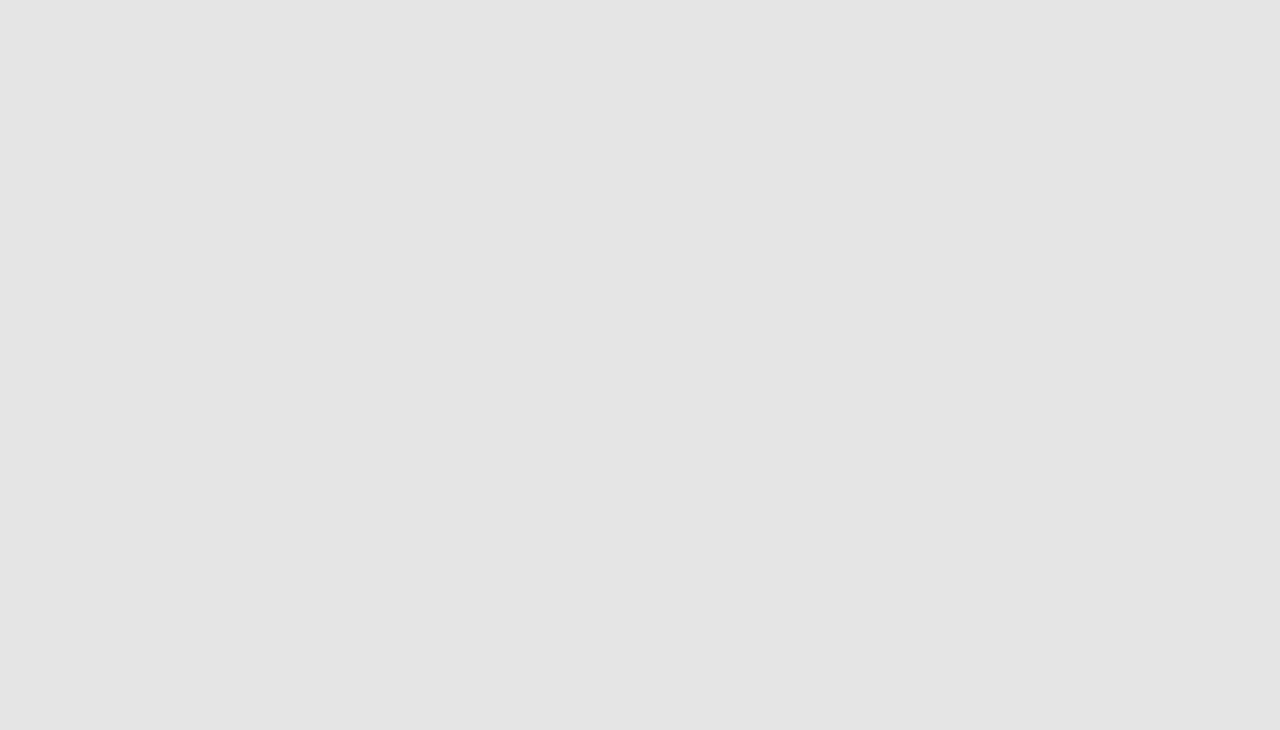
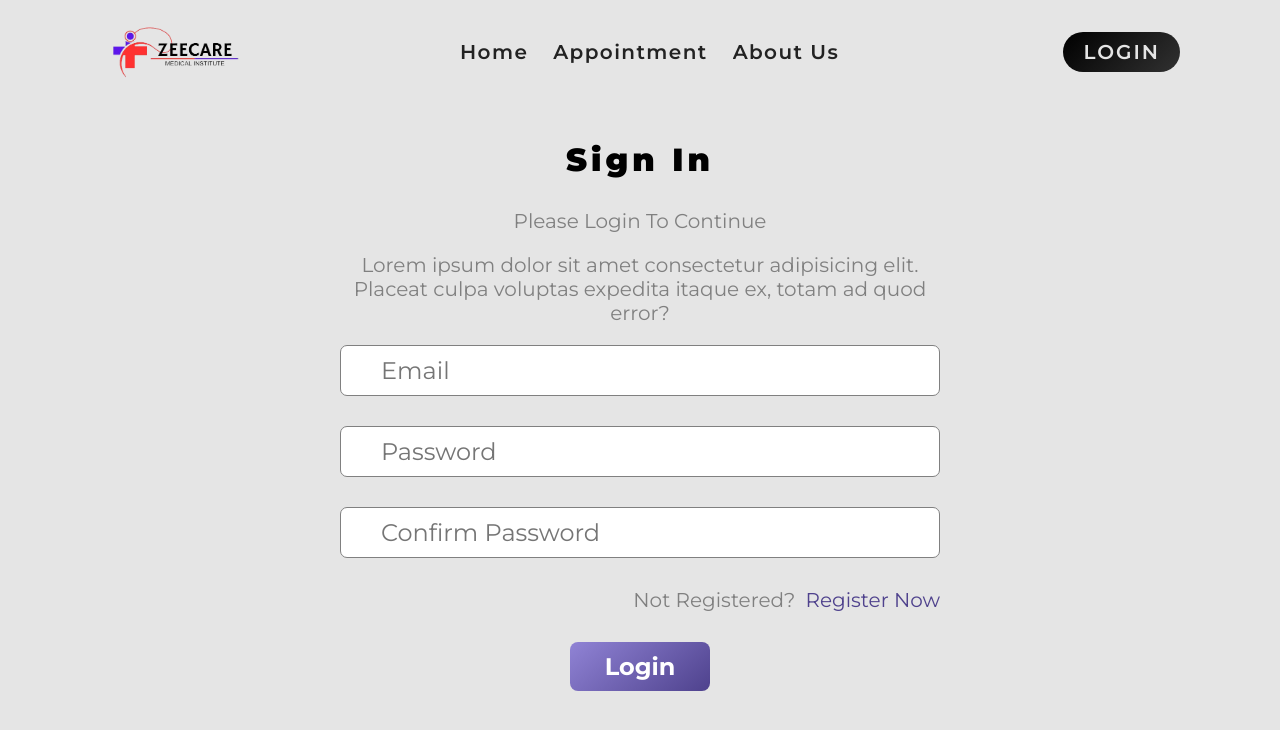
Before and after one commit to chetanKau/Hospital_Management_Frontend, a React (Vite) app: page /login in a window 1280 px wide. Shown: the top 730 px of the page. Built offline with nearby package versions, Linux system fonts and the light colour scheme; no server answers.

Commit message:
Login logout authentication completed

```diff
--- a/src/App.jsx
+++ b/src/App.jsx
@@ -1,3 +1,4 @@
+/* eslint-disable no-unused-vars */
 // import React from 'react';
 import "./App.css";
 import { BrowserRouter as Router, Routes, Route } from "react-router-dom"
@@ -6,13 +7,38 @@
 import AboutUs from './pages/AboutUs';
 import Login from "./pages/Login";
 import Register from './pages/Register';
-import { ToastContainer, toast } from 'react-toastify';
+import { ToastContainer } from 'react-toastify';
 import 'react-toastify/dist/ReactToastify.css';
+import Navbar from "./components/Navbar";
+import { useContext, useEffect } from "react";
+import { Context } from "./main";
+import axios from "axios";
 
 const App = () => {
+
+  // eslint-disable-next-line no-unused-vars
+  const { isAuthenticated, setIsAuthenticated, setUser } = useContext(Context)
+
+  useEffect(() => {
+    const fetchUser = async () => {
+      try {
+        const response = await axios.get("http://localhost:4000/api/v1/user/patient/me", { withCredentials: true })
+        setIsAuthenticated(true);
+        setUser(response.data.user);
+      } catch (error) {
+        setIsAuthenticated(false);
+        setUser({});
+      }
+    };
+    fetchUser()
+
+    // eslint-disable-next-line react-hooks/exhaustive-deps
+  }, [isAuthenticated])
+
   return (
     <>
       <Router>
+        <Navbar />
         <Routes>
           <Route path="/" element={<Home />} />
           <Route path="/appointment" element={<Appointment />} />
--- a/src/components/MessageForm.jsx
+++ b/src/components/MessageForm.jsx
@@ -1,6 +1,6 @@
 /* eslint-disable no-undef */
 import axios from 'axios';
-import React, { useState } from 'react'
+import  { useState } from 'react'
 import { toast } from 'react-toastify';
 
 const MessageForm = () => {
--- /dev/null
+++ b/src/components/Navbar.jsx
@@ -0,0 +1,68 @@
+import  { useContext, useState } from "react";
+import { Link, useNavigate } from "react-router-dom";
+import { GiHamburgerMenu } from "react-icons/gi";
+import axios from "axios";
+import { toast } from "react-toastify";
+import { Context } from "../main";
+
+const Navbar = () => {
+  const [show, setShow] = useState(false);
+  const { isAuthenticated, setIsAuthenticated } = useContext(Context);
+
+  const handleLogout = async () => {
+    await axios
+      .get("http://localhost:4000/api/v1/user/patient/logout", {
+        withCredentials: true,
+      })
+      .then((res) => {
+        toast.success(res.data.message);
+        setIsAuthenticated(false);
+      })
+      .catch((err) => {
+        toast.error(err.response.data.message);
+      });
+  };
+
+  const navigateTo = useNavigate();
+
+  const goToLogin = () => {
+    navigateTo("/login");
+  };
+
+  return (
+    <>
+      <nav className={"container"}>
+        <div className="logo">
+          <img src="/logo.png" alt="logo" className="logo-img" />
+        </div>
+        <div className={show ? "navLinks showmenu" : "navLinks"}>
+          <div className="links">
+            <Link to={"/"} onClick={() => setShow(!show)}>
+              Home
+            </Link>
+            <Link to={"/appointment"} onClick={() => setShow(!show)}>
+              Appointment
+            </Link>
+            <Link to={"/about"} onClick={() => setShow(!show)}>
+              About Us
+            </Link>
+          </div>
+          {isAuthenticated ? (
+            <button className="logoutBtn btn" onClick={handleLogout}>
+              LOGOUT
+            </button>
+          ) : (
+            <button className="loginBtn btn" onClick={goToLogin}>
+              LOGIN
+            </button>
+          )}
+        </div>
+        <div className="hamburger" onClick={() => setShow(!show)}>
+          <GiHamburgerMenu />
+        </div>
+      </nav>
+    </>
+  );
+};
+
+export default Navbar;
--- a/src/pages/Login.jsx
+++ b/src/pages/Login.jsx
@@ -1,11 +1,97 @@
-import React from 'react'
+import axios from "axios";
+import { useContext, useState } from "react";
+import { toast } from "react-toastify";
+import { Context } from "../main";
+import { Link, useNavigate, Navigate } from "react-router-dom";
 
 const Login = () => {
+  const { isAuthenticated, setIsAuthenticated } = useContext(Context);
+
+  const [email, setEmail] = useState("");
+  const [password, setPassword] = useState("");
+  const [confirmPassword, setConfirmPassword] = useState("");
+
+  const navigateTo = useNavigate();
+
+  const handleLogin = async (e) => {
+    e.preventDefault();
+    try {
+      await axios
+        .post(
+          "http://localhost:4000/api/v1/user/login",
+          { email, password, confirmPassword, role: "PATIENT" },
+          {
+            withCredentials: true,
+            headers: { "Content-Type": "application/json" },
+          }
+        )
+        .then((res) => {
+          toast.success(res.data.message);
+          setIsAuthenticated(true);
+          navigateTo("/");
+          setEmail("");
+          setPassword("");
+          setConfirmPassword("");
+        });
+    } catch (error) {
+      toast.error(error.response.data.message);
+    }
+  };
+
+  if (isAuthenticated) {
+    return <Navigate to={"/"} />;
+  }
+
   return (
-    <div>
+    <>
+      <div className="container form-component login-form">
+        <h2>Sign In</h2>
+        <p>Please Login To Continue</p>
+        <p>
+          Lorem ipsum dolor sit amet consectetur adipisicing elit. Placeat culpa
+          voluptas expedita itaque ex, totam ad quod error?
+        </p>
+        <form onSubmit={handleLogin}>
+          <input
+            type="text"
+            placeholder="Email"
+            value={email}
+            onChange={(e) => setEmail(e.target.value)}
+          />
+          <input
+            type="password"
+            placeholder="Password"
+            value={password}
+            onChange={(e) => setPassword(e.target.value)}
+          />
+          <input
+            type="password"
+            placeholder="Confirm Password"
+            value={confirmPassword}
+            onChange={(e) => setConfirmPassword(e.target.value)}
+          />
+          <div
+            style={{
+              gap: "10px",
+              justifyContent: "flex-end",
+              flexDirection: "row",
+            }}
+          >
+            <p style={{ marginBottom: 0 }}>Not Registered?</p>
+            <Link
+              to={"/register"}
+              style={{ textDecoration: "none", color: "#271776ca" }}
+            >
+              Register Now
+            </Link>
+          </div>
+          <div style={{ justifyContent: "center", alignItems: "center" }}>
+            <button type="submit">Login</button>
+          </div>
+        </form>
+      </div>
+    </>
+  );
+};
 
-    </div>
-  )
-}
-
-export default Login
+export default Login;
```
Also changed, not shown: src/App.css (+112 -2 lines).
